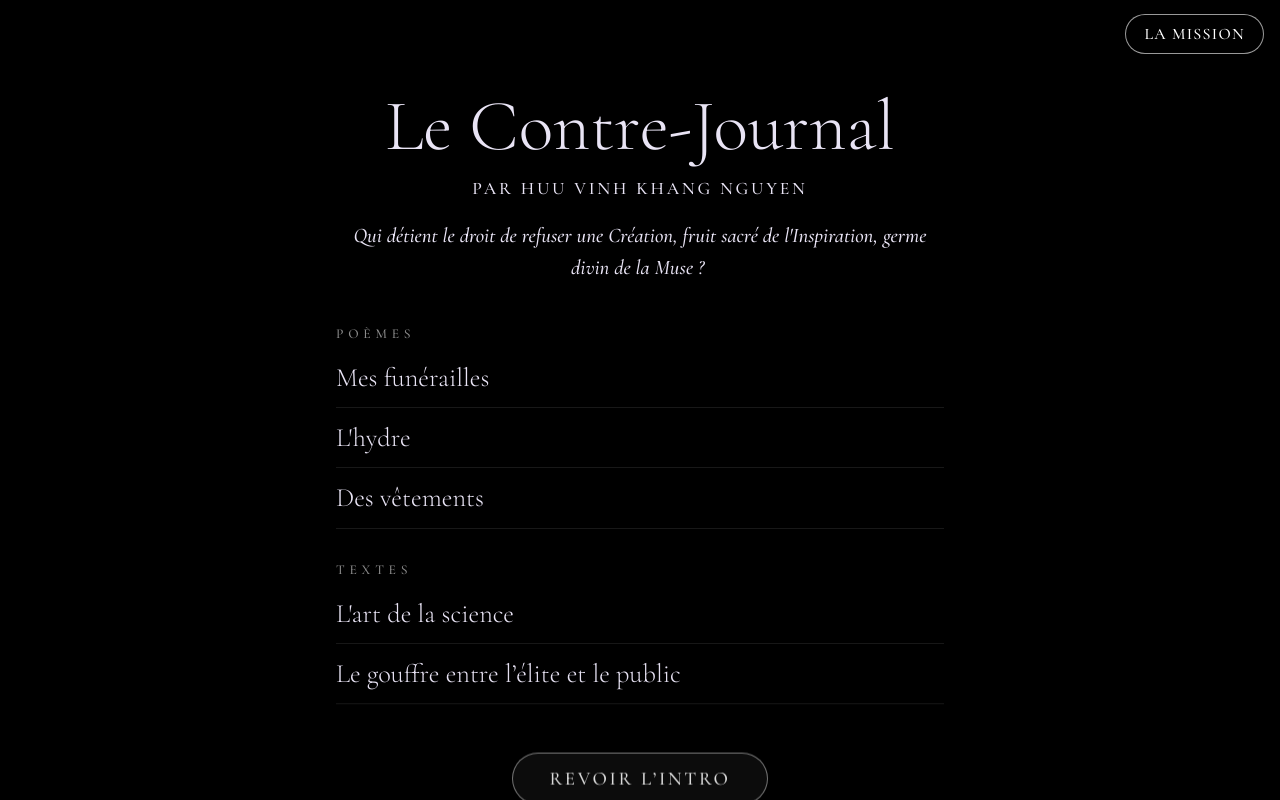
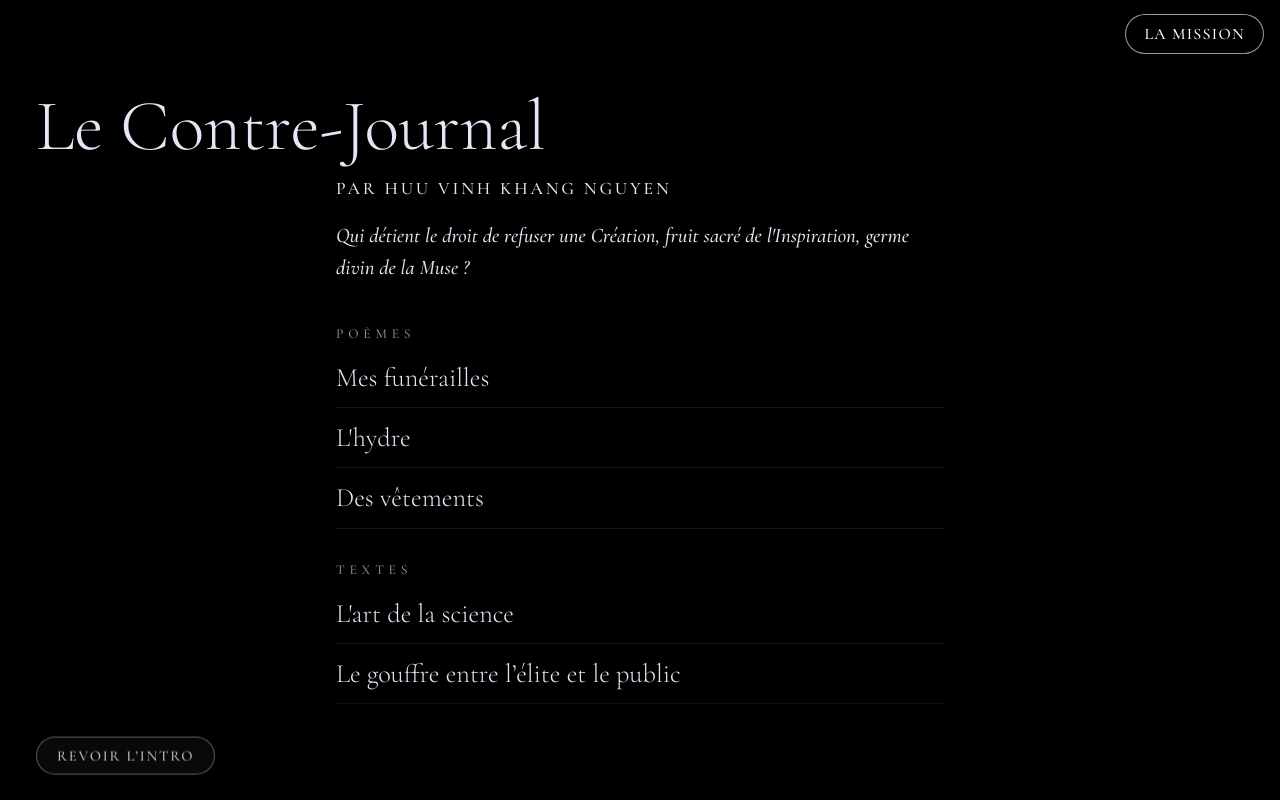
Before and after one commit to vinhkhangnguyenhuu-beep/le-contre-journal, a plain HTML site: page index.html in a window 1280 px wide. Both pictures are taken after a click on the button "Passer l’animation →". Drawn offline with nearby package versions, Linux system fonts and the light colour scheme; a web font is replaced by a local one.

Commit message:
Make revoir button smaller, restore left-aligned editorial layout for titles and buttons

```diff
--- a/style.css
+++ b/style.css
@@ -9,9 +9,9 @@ html,body{margin:0;height:100%;background:#000;color:#e9e4f5;font-family:'Cormor
 #idx.show>*{animation:up 1.8s ease both}
 @keyframes up{from{opacity:0;transform:translateY(18px)}to{opacity:1;transform:none}}
 #idx>*{max-width:min(38rem,100%);margin-left:auto;margin-right:auto}
-#idx h1{font-weight:300;font-size:clamp(2.4rem,9.5vw,4.5rem);margin:clamp(4vh,8vh,11vh) auto .2em;line-height:1.08;text-align:center}
-.by{font-size:clamp(0.85rem,2.3vw,1.1rem);letter-spacing:clamp(0.1em,0.25vw,0.16em);text-transform:uppercase;opacity:.8;font-weight:400;margin:-0.1em auto clamp(1rem,2.5vh,1.6em);color:#e9e4f5;text-align:center}
-.sub{opacity:.65;font-style:italic;font-size:clamp(1.02rem,2.8vw,1.3rem);line-height:1.55;margin-bottom:clamp(2rem,5vh,3.5rem);text-align:center}
+#idx h1{font-weight:300;font-size:clamp(2.4rem,9.5vw,4.5rem);margin:clamp(4vh,8vh,11vh) 0 .2em;line-height:1.08;text-align:left}
+.by{font-size:clamp(0.85rem,2.3vw,1.1rem);letter-spacing:clamp(0.1em,0.25vw,0.16em);text-transform:uppercase;opacity:.8;font-weight:400;margin:-0.1em 0 clamp(1rem,2.5vh,1.6em);color:#e9e4f5;text-align:left}
+.sub{opacity:.65;font-style:italic;font-size:clamp(1.02rem,2.8vw,1.3rem);line-height:1.55;margin-bottom:clamp(2rem,5vh,3.5rem);text-align:left}
 #idx h2{font-size:clamp(0.72rem,1.8vw,0.85rem);letter-spacing:.35em;text-transform:uppercase;color:#8c8c8c;font-weight:500;margin-top:clamp(1.8rem,4vh,2.8rem);margin-bottom:.4rem}
 .it{display:block;width:100%;text-align:left;background:none;border:0;border-bottom:1px solid #ffffff18;color:inherit;font:300 clamp(1.25rem,3.8vw,1.65rem) 'Cormorant Garamond',Georgia,serif;padding:clamp(0.6rem,1.8vh,0.85rem) 0;transition:padding .4s,color .4s;text-decoration:none}
 .it:active,.it:hover{padding-left:.8rem;color:#fff}
@@ -33,8 +33,8 @@ html,body{margin:0;height:100%;background:#000;color:#e9e4f5;font-family:'Cormor
 .ep{max-width:34rem;margin:0 auto;padding:0 20px 30vh;display:grid;gap:10px}
 .ep input,.ep select,.ep textarea{font:1rem system-ui,sans-serif;padding:10px;border-radius:8px;border:1px solid #8886;background:#fff2;color:inherit;width:100%}
 .ep option{color:#000}
-#re,.btn{display:block;width:fit-content;max-width:min(90%,24rem);margin:clamp(2.5rem,6vh,4rem) auto clamp(2rem,5vh,3.5rem);padding:clamp(10px,2.2vw,14px) clamp(22px,5vw,36px);border-radius:99px;border:1px solid rgba(255,255,255,0.45);background:rgba(255,255,255,0.05);backdrop-filter:blur(8px);-webkit-backdrop-filter:blur(8px);color:#e5e5e5;font-family:'Cormorant Garamond',Georgia,serif;font-size:clamp(0.92rem,2.5vw,1.18rem);font-weight:400;letter-spacing:0.14em;text-transform:uppercase;text-align:center;cursor:pointer;transition:all .35s ease;box-sizing:border-box}
-#re:hover,#re:active,.btn:hover,.btn:active{background:rgba(255,255,255,0.16);border-color:#fff;color:#fff;transform:translateY(-2px);box-shadow:0 4px 20px rgba(255,255,255,0.12)}
+#re,.btn{display:inline-block;margin:clamp(1.5rem,4vh,2.5rem) 0 2rem;padding:clamp(6px,1.4vw,9px) clamp(14px,2.8vw,20px);border-radius:99px;border:1px solid rgba(255,255,255,0.35);background:rgba(255,255,255,0.04);backdrop-filter:blur(6px);-webkit-backdrop-filter:blur(6px);color:#ccc;font-family:'Cormorant Garamond',Georgia,serif;font-size:clamp(0.8rem,1.8vw,0.92rem);font-weight:400;letter-spacing:0.12em;text-transform:uppercase;text-align:left;cursor:pointer;transition:all .3s ease;box-sizing:border-box}
+#re:hover,#re:active,.btn:hover,.btn:active{background:rgba(255,255,255,0.14);border-color:#fff;color:#fff;transform:translateY(-1px)}
 .ep .btn{margin:0;color:inherit;border-color:currentColor}
 #pen,#sv{position:fixed;z-index:9;bottom:max(env(safe-area-inset-bottom),18px);border:0;border-radius:99px;font:1rem system-ui,sans-serif;padding:12px 18px;background:#fff;color:#000}
 #pen{left:18px;font-size:1.2rem}#sv{right:18px}
```
